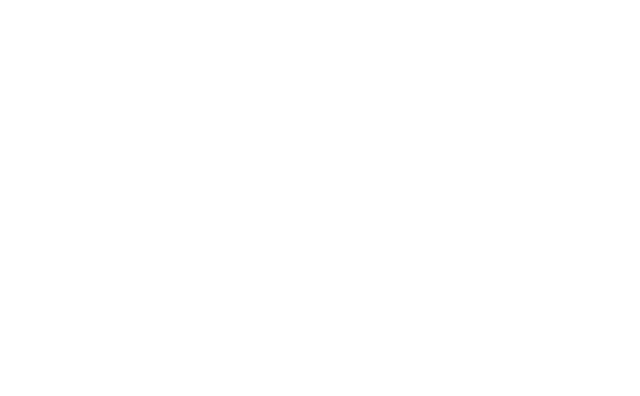
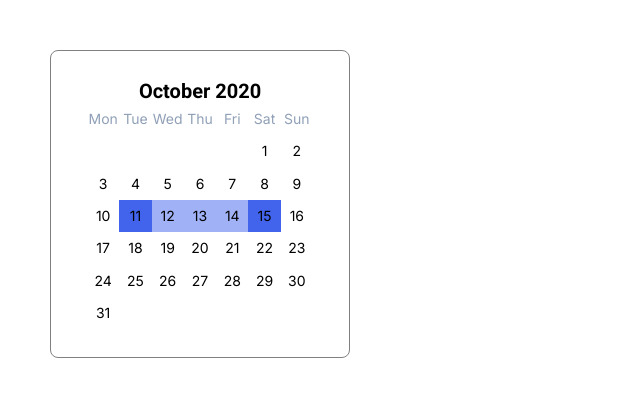
Before and after one commit to js-tasks-ru/htmlcss-20210409_kivals-90, a website: page 05-lection3/03-calendar/index.html in a window 1280 px wide. Shown: the whole page, without its empty margins (0-640 px from the left). Drawn offline with nearby package versions, Linux system fonts and the light colour scheme.

Commit message:
Lection 3. Layout and calendar

```diff
--- a/05-lection3/03-calendar/calendar.css
+++ b/05-lection3/03-calendar/calendar.css
@@ -0,0 +1,50 @@
+.calendar {
+    border: 1px solid gray;
+    border-radius: 8px;
+    padding: 28px 36px;
+    width: 100%;
+    max-width: 300px;
+}
+
+.calendar__title {
+    text-align: center;
+    font-weight: 600;
+    font-size: 20px;
+    line-height: 24px;
+}
+
+.calendar__wrapper {
+    position: relative;
+    padding-bottom: 100%;
+}
+
+.calendar__inner {
+    position: absolute;
+    left: 0;
+    right: 0;
+    bottom: 0;
+    top: 0;
+    display: grid;
+    grid-template-columns: repeat(7, 1fr);
+}
+
+.calendar__item_day {
+    color: #90A0b7;
+}
+
+.calendar__item {
+    font-family: 'Inter', sans-serif;
+    display: flex;
+    justify-content: center;
+    align-items: center;
+    font-size: 14px;
+    line-height: 20px;
+}
+
+.calendar__item_active {
+    background: #4263EB;
+}
+
+.calendar__item_between-active {
+    background: #A0B1F5;
+}
--- a/05-lection3/03-calendar/index.html
+++ b/05-lection3/03-calendar/index.html
@@ -1,12 +1,73 @@
-<!DOCTYPE html>
-<!-- Страница с календарем -->
-<html lang="ru">
+<!doctype html>
+<html lang='en'>
 <head>
+  <meta charset='UTF-8'>
+  <meta name='viewport'
+        content='width=device-width, user-scalable=no, initial-scale=1.0, maximum-scale=1.0, minimum-scale=1.0'>
+  <meta http-equiv='X-UA-Compatible' content='ie=edge'>
+    <title>Календарь</title>
     <link rel="stylesheet" href="../../assets/css/main.css">
+    <link rel="stylesheet" href="../../node_modules/normalize.css/normalize.css">
     <link rel="stylesheet" href="./calendar.css">
-        <title>Calendar</title>
 </head>
 <body>
-
+    <div style='padding: 50px; width: 500px; height: 300px' class='wrapper'>
+        <div class='calendar'>
+            <div class='calendar__title'>October 2020</div>
+            <div class='calendar__wrapper'>
+                <div class='calendar__inner'>
+                    <span class='calendar__item calendar__item_day'>Mon</span>
+                    <span class='calendar__item calendar__item_day'>Tue</span>
+                    <span class='calendar__item calendar__item_day'>Wed</span>
+                    <span class='calendar__item calendar__item_day'>Thu</span>
+                    <span class='calendar__item calendar__item_day'>Fri</span>
+                    <span class='calendar__item calendar__item_day'>Sat</span>
+                    <span class='calendar__item calendar__item_day'>Sun</span>
+                    <span class='calendar__item'></span>
+                    <span class='calendar__item'></span>
+                    <span class='calendar__item'></span>
+                    <span class='calendar__item'></span>
+                    <span class='calendar__item'></span>
+                    <span class='calendar__item'>1</span>
+                    <span class='calendar__item'>2</span>
+                    <span class='calendar__item'>3</span>
+                    <span class='calendar__item'>4</span>
+                    <span class='calendar__item'>5</span>
+                    <span class='calendar__item'>6</span>
+                    <span class='calendar__item'>7</span>
+                    <span class='calendar__item'>8</span>
+                    <span class='calendar__item'>9</span>
+                    <span class='calendar__item'>10</span>
+                    <span class='calendar__item calendar__item_active'>11</span>
+                    <span class='calendar__item calendar__item_between-active'>12</span>
+                    <span class='calendar__item calendar__item_between-active'>13</span>
+                    <span class='calendar__item calendar__item_between-active'>14</span>
+                    <span class='calendar__item calendar__item_active'>15</span>
+                    <span class='calendar__item'>16</span>
+                    <span class='calendar__item'>17</span>
+                    <span class='calendar__item'>18</span>
+                    <span class='calendar__item'>19</span>
+                    <span class='calendar__item'>20</span>
+                    <span class='calendar__item'>21</span>
+                    <span class='calendar__item'>22</span>
+                    <span class='calendar__item'>23</span>
+                    <span class='calendar__item'>24</span>
+                    <span class='calendar__item'>25</span>
+                    <span class='calendar__item'>26</span>
+                    <span class='calendar__item'>27</span>
+                    <span class='calendar__item'>28</span>
+                    <span class='calendar__item'>29</span>
+                    <span class='calendar__item'>30</span>
+                    <span class='calendar__item'>31</span>
+                    <span class='calendar__item'></span>
+                    <span class='calendar__item'></span>
+                    <span class='calendar__item'></span>
+                    <span class='calendar__item'></span>
+                    <span class='calendar__item'></span>
+                    <span class='calendar__item'></span>
+                </div>
+            </div>
+        </div>
+    </div>
 </body>
 </html>
--- a/assets/css/main.css
+++ b/assets/css/main.css
@@ -13,6 +13,7 @@
     --secondary-darken: hsl(var(--secondary-h), calc(var(--secondary-s) - 12%) , calc(var(--secondary-l) - 13%) );
     --black: hsl(218, 11%, 15%);
     --grey2: hsl(203, 13%, 88%);
+    --grey3: hsl(208, 11%, 71%);
     --grey4: hsl(210, 9%, 31%);
     --blue: hsl(228, 81%, 59%);
     --white: hsl(0, 0%, 100%);
--- /dev/null
+++ b/pages/template.css
@@ -0,0 +1,59 @@
+.wrapper {
+    min-height: 100vh;
+    display: grid;
+    grid-template: minmax(150px, auto) 1fr minmax(150px, auto) / 1fr;
+    column-gap: 36px;
+    background: #F9FAFC;
+}
+
+.header {
+    background-color: var(--white);
+    margin-bottom: 36px;
+}
+
+.main {
+    display: grid;
+    grid-template: 1fr / 1fr minmax(285px, auto) minmax(825px, auto) 1fr;
+}
+
+.sidebar {
+    grid-column: 2 / 3;
+}
+
+.content {
+    grid-column: 3 / 4;
+    background-color: var(--white);
+    border-radius: 12px;
+}
+
+.sidebar__title {
+    font-family: 'Inter', sans-serif;
+    margin-bottom: 16px;
+}
+
+.sidebar__list {
+    list-style: none;
+}
+
+.sidebar__link {
+    text-decoration: none;
+    font-size: 14px;
+    font-family: 'Inter', sans-serif;
+    line-height: 22px;
+    margin-bottom: 4px;
+    color: var(--black)
+}
+
+.footer {
+    font-family: 'Inter', sans-serif;
+    font-weight: 500;
+    font-size: 12px;
+    line-height: 18px;
+
+    letter-spacing: 0.04em;
+    text-transform: uppercase;
+
+    color: var(--grey3);
+    justify-self: center;
+    align-self: center;
+}
```
Also changed, not shown: pages/template.html (added, +48 -0 lines). Lines whose indentation alone changed are shown as unchanged.
